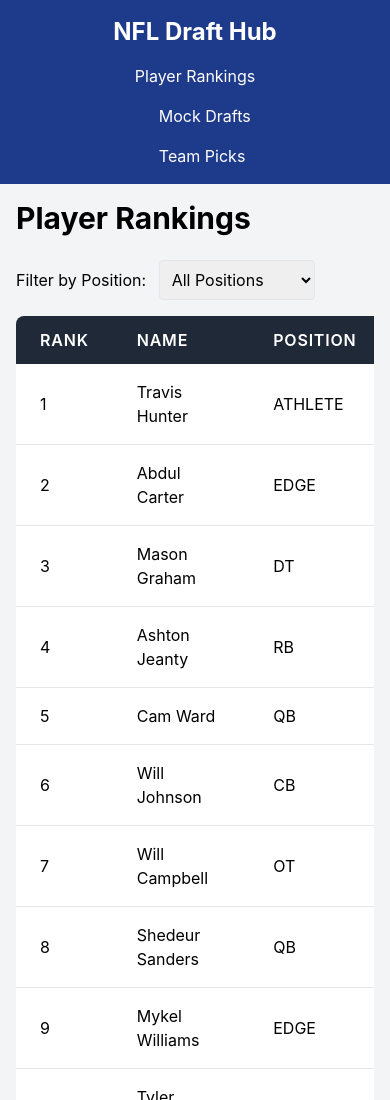
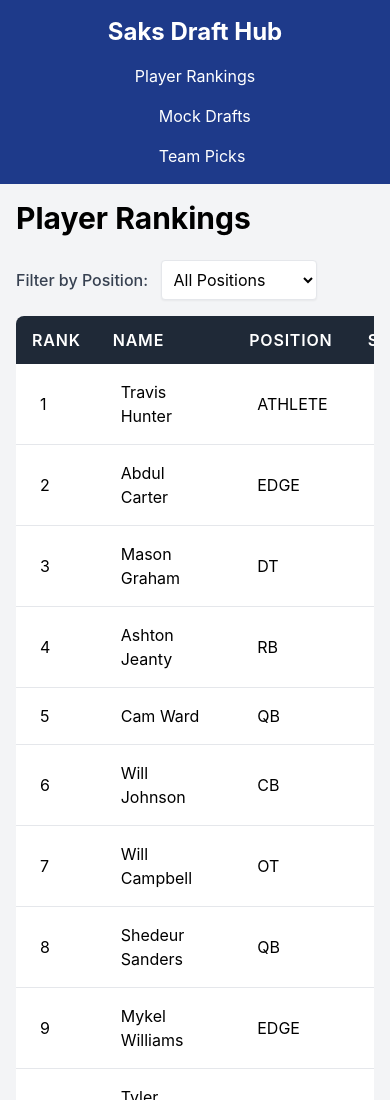
Before and after one commit to IsakDavydov/IsakDavydov.github.io, a plain HTML site: page index.html in a window 390 px wide. Shown: the top 1100 px of the page. Drawn offline with nearby package versions, Linux system fonts and the light colour scheme.

Commit message:
Improve table and filter styling in index.html

```diff
--- a/index.html
+++ b/index.html
@@ -3,14 +3,14 @@
 <head>
     <meta charset="UTF-8">
     <meta name="viewport" content="width=device-width, initial-scale=1.0">
-    <title>NFL Draft Hub</title>
+    <title>Saks Draft Hub</title>
     <script src="https://cdn.tailwindcss.com"></script>
     <link rel="stylesheet" href="styles.css">
 </head>
 <body class="bg-gray-100">
     <nav class="bg-blue-900 text-white p-4">
         <div class="container mx-auto flex justify-between items-center">
-            <h1 class="text-2xl font-bold">NFL Draft Hub</h1>
+            <h1 class="text-2xl font-bold">Saks Draft Hub</h1>
             <ul class="flex space-x-6">
                 <li><a href="index.html" class="hover:text-blue-200">Player Rankings</a></li>
                 <li><a href="mock-draft.html" class="hover:text-blue-200">Mock Drafts</a></li>
@@ -23,8 +23,8 @@
         <h2 class="text-3xl font-bold mb-6">Player Rankings</h2>
 
         <div class="mb-4">
-            <label for="position-filter" class="mr-2">Filter by Position:</label>
-            <select id="position-filter" class="border rounded p-2">
+            <label for="position-filter" class="mr-2 font-medium text-gray-700">Filter by Position:</label>
+            <select id="position-filter" class="border rounded p-2 bg-white shadow-sm focus:ring-2 focus:ring-blue-500 focus:border-blue-500">
                 <option value="all">All Positions</option>
                 <option value="QB">Quarterback</option>
                 <option value="RB">Running Back</option>
@@ -38,13 +38,13 @@
         </div>
 
         <div class="overflow-x-auto">
-            <table class="min-w-full bg-white rounded-lg overflow-hidden">
+            <table class="min-w-full bg-white rounded-lg overflow-hidden border-collapse">
                 <thead class="bg-gray-800 text-white">
                     <tr>
-                        <th class="px-6 py-3 text-left cursor-pointer" onclick="sortTable(0)">Rank</th>
-                        <th class="px-6 py-3 text-left cursor-pointer" onclick="sortTable(1)">Name</th>
-                        <th class="px-6 py-3 text-left cursor-pointer" onclick="sortTable(2)">Position</th>
-                        <th class="px-6 py-3 text-left cursor-pointer" onclick="sortTable(3)">School</th>
+                        <th class="px-4 sm:px-6 py-3 text-left cursor-pointer hover:bg-gray-700" onclick="sortTable(0)">Rank</th>
+                        <th class="px-4 sm:px-6 py-3 text-left cursor-pointer hover:bg-gray-700" onclick="sortTable(1)">Name</th>
+                        <th class="px-4 sm:px-6 py-3 text-left cursor-pointer hover:bg-gray-700" onclick="sortTable(2)">Position</th>
+                        <th class="px-4 sm:px-6 py-3 text-left cursor-pointer hover:bg-gray-700" onclick="sortTable(3)">School</th>
                     </tr>
                 </thead>
                 <tbody id="player-table-body" class="divide-y divide-gray-200">
```
